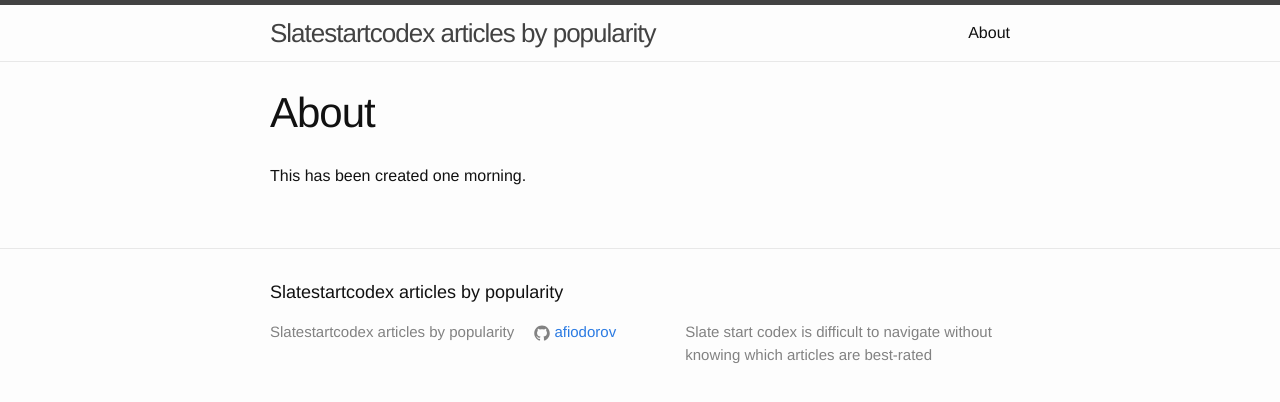
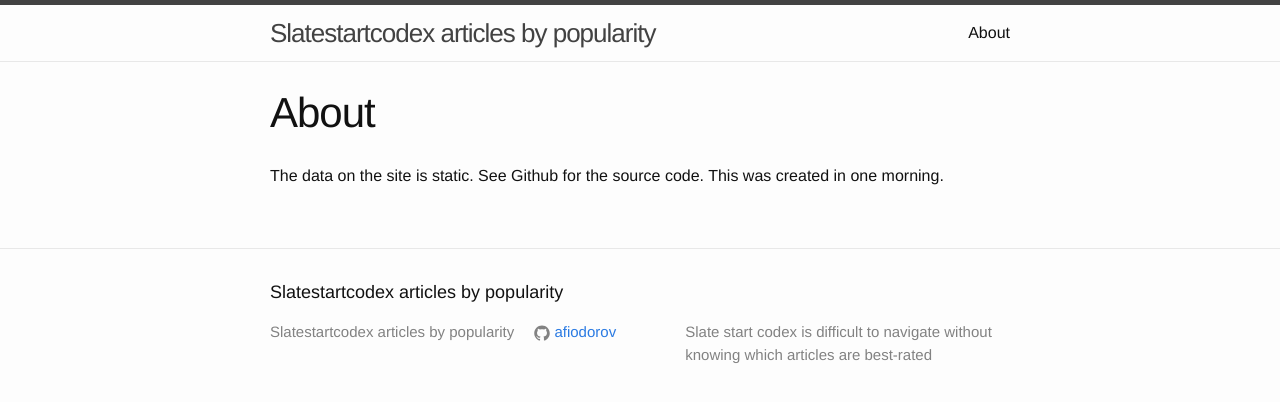
Before and after one commit to afiodorov/slatestarcodexfbsharecount, a Jekyll site: the page built from about.md, in a window 1280 px wide. Shown: the top 402 px of the page. Built offline with Jekyll 4.4.1, drawn with Linux system fonts in a browser that asks for light colours.

Commit message:
about.md

```diff
--- a/about.md
+++ b/about.md
@@ -4,4 +4,5 @@ title: About
 permalink: /about/
 ---
 
-This has been created one morning.
+The data on the site is static. See Github for the source code. This was
+created in one morning.
```
